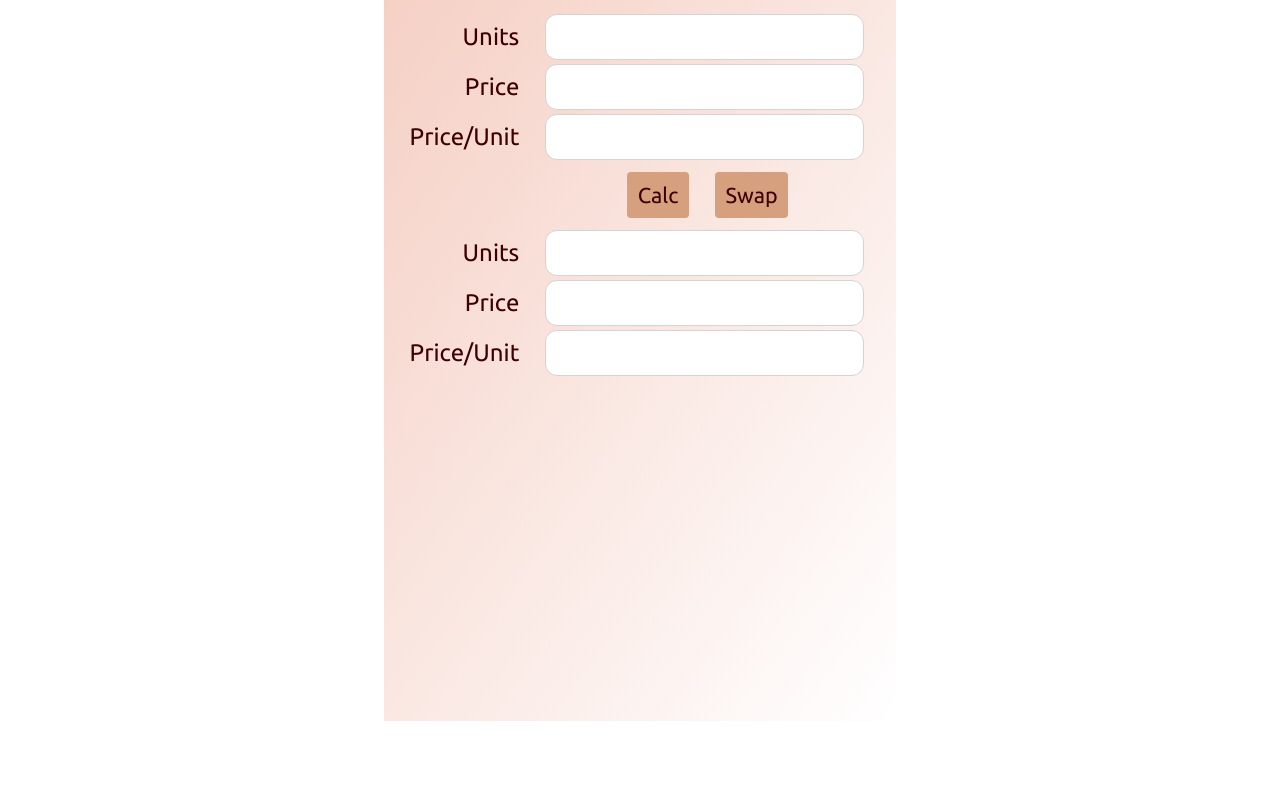
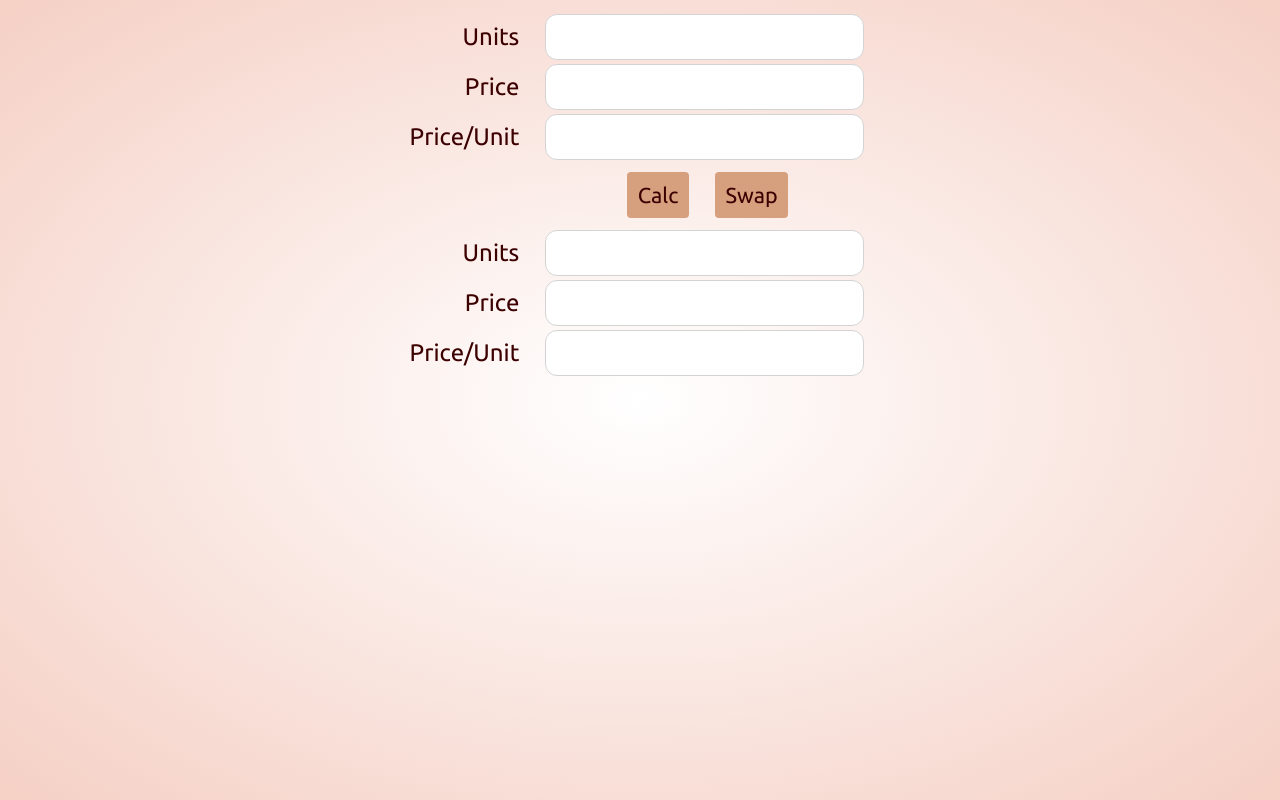
Before and after one commit to skain/skain.github.io, a plain HTML site: page ppuc.htm in a window 1280 px wide. Drawn offline with Linux system fonts and the light colour scheme.

Commit message:
Bettter background for PPUC

```diff
--- a/ppuc.htm
+++ b/ppuc.htm
@@ -13,6 +13,8 @@
 		body {
 			margin: 0;
 			padding: 0;
+			background-image: radial-gradient(white, #F5D0C5);
+			background-attachment: fixed;
 		}
 
 		html,
@@ -24,7 +26,6 @@
 		#app {
 			margin: 0 auto;
 			width: max(360px, 40vw);
-			background: linear-gradient(to bottom right, #F5D0C5, white);
 			color: #3C0000;
 			padding-top: 1px;
 			min-height: 90vh;
```
